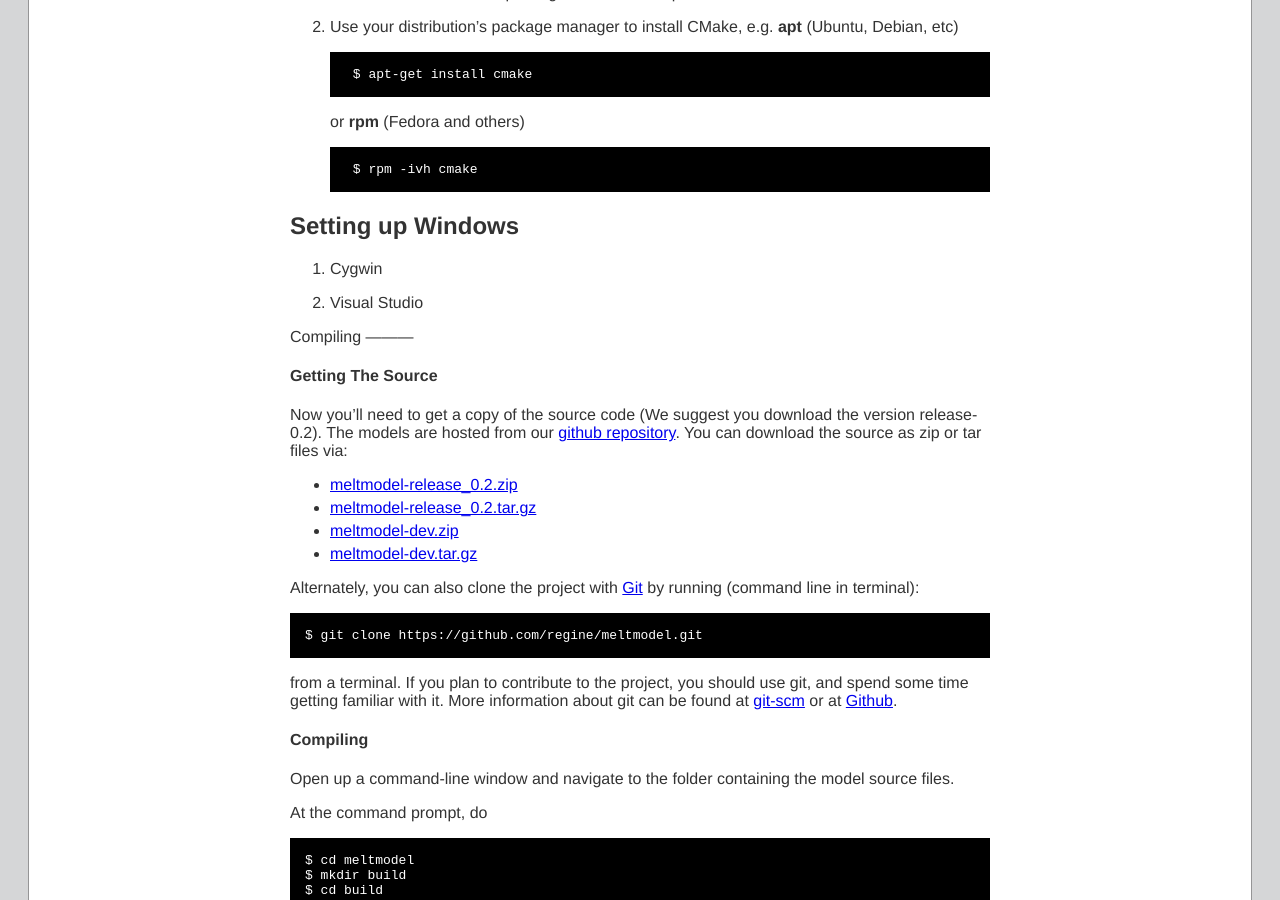
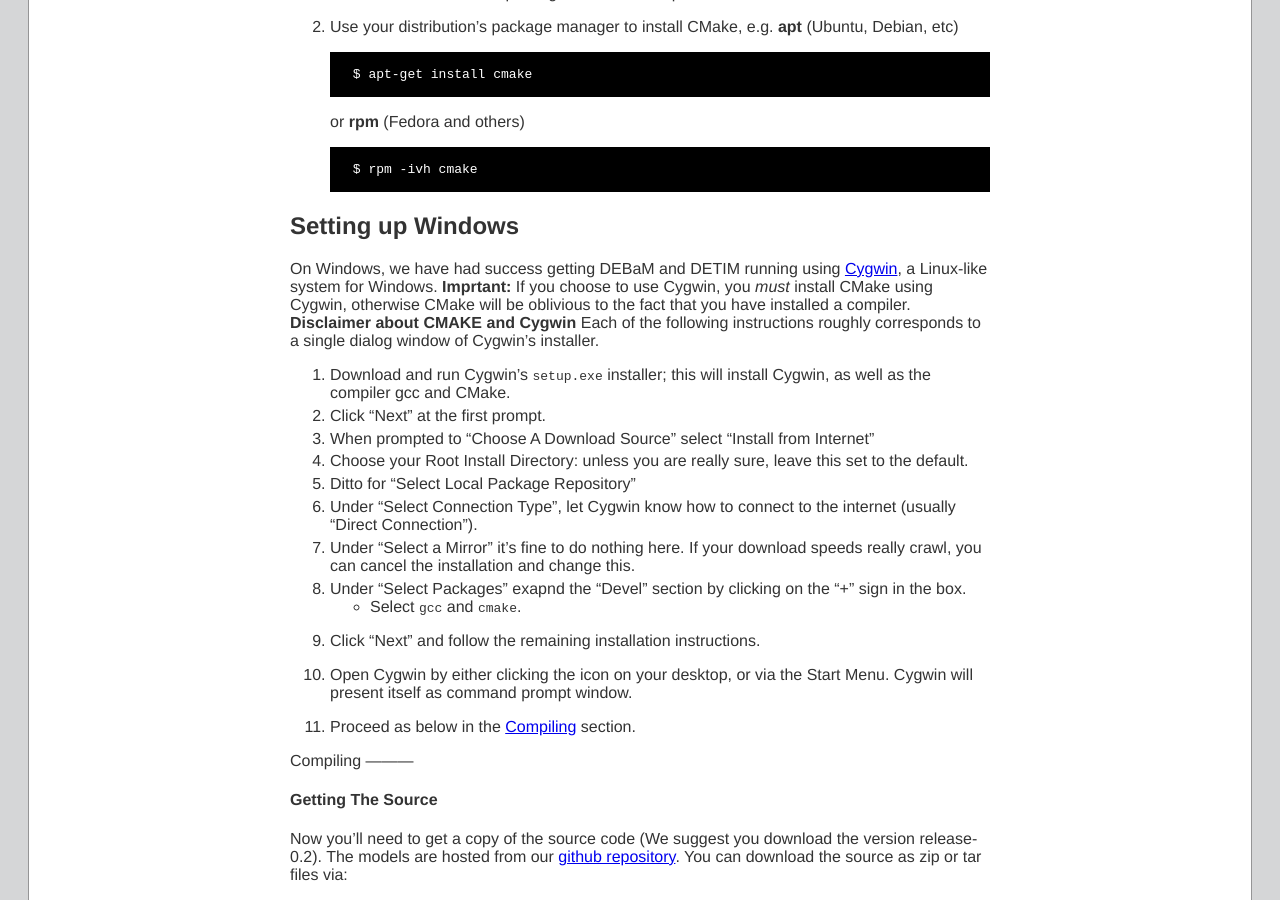
Before and after one commit to regine/meltmodel, a Jekyll site: the page built from install.md, in a window 1280 px wide and 900 px high, scrolled down 854 px. Built offline with Jekyll 4.4.1, drawn with Linux system fonts in a browser that asks for light colours; Markdown is read by kramdown in place of the engine named in the settings.

Commit message:
added windows installation procedure

````diff
--- a/install.md
+++ b/install.md
@@ -61,12 +61,40 @@ not least because you probably already have everything you need.
 
         $ rpm -ivh cmake
 
+
 Setting up Windows
 ---------------------------
-1. Cygwin
+On Windows, we have had success getting DEBaM and DETIM running using
+[Cygwin](http://www.cygwin.com/), a Linux-like system for Windows.
+__Imprtant:__ If you choose to use Cygwin, you *must* install CMake using
+Cygwin, otherwise CMake will be oblivious to the fact that you have
+installed a compiler.
+__Disclaimer about CMAKE and Cygwin__
+Each of the following instructions roughly corresponds to a single dialog
+window of Cygwin's installer.
 
-2. Visual Studio
+1. Download and run Cygwin's ```setup.exe``` installer; this will
+   install Cygwin, as well as the compiler gcc and CMake.
+2. Click "Next" at the first prompt.
+3. When prompted to "Choose A Download Source" select "Install from Internet"
+4. Choose your Root Install Directory: unless you are really sure,
+   leave this set to the default.
+5. Ditto for "Select Local Package Repository"
+6. Under "Select Connection Type", let Cygwin know how to connect to
+   the internet (usually "Direct Connection").
+7. Under "Select a Mirror" it's fine to do nothing here. If your
+   download speeds really crawl, you can cancel the installation
+   and change this.
+8. Under "Select Packages" exapnd the "Devel" section by clicking
+   on the "+" sign in the box.
+  - Select ```gcc``` and ```cmake```.
+9. Click "Next" and follow the remaining installation instructions.
 
+10. Open Cygwin by either clicking the icon on your desktop, or
+via the Start Menu. Cygwin will present itself as command prompt
+window.
+
+11. Proceed as below in the [Compiling](#compiling) section.
 
 <a id="compiling"></a>
 Compiling
````
